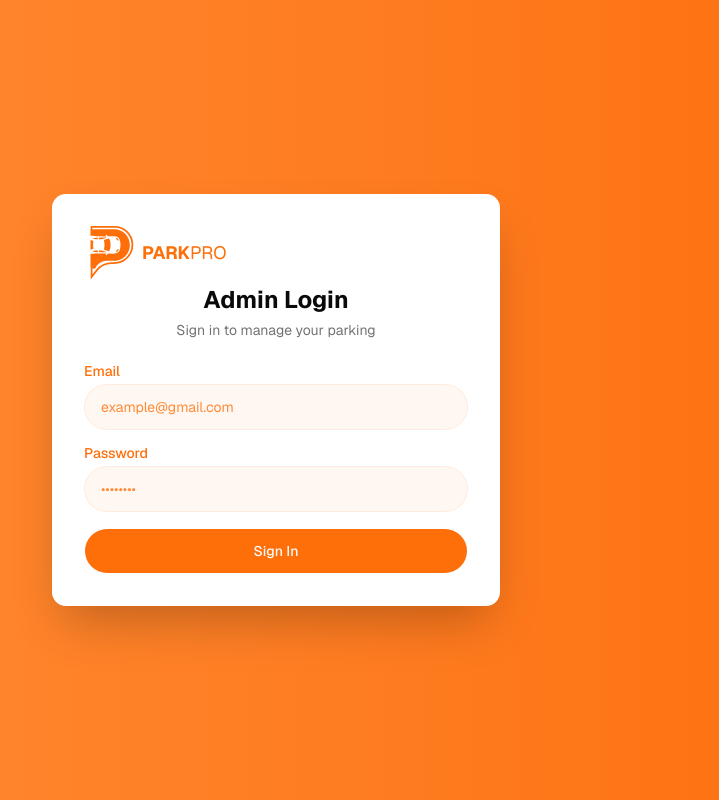
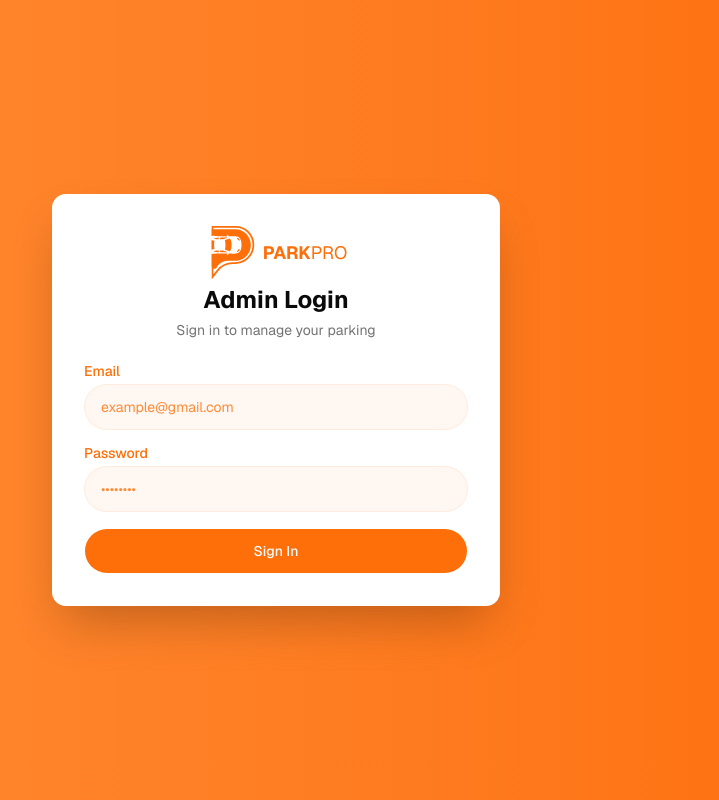
Before and after one commit to Faizybroski/Park-Pro, a Next.js app: page /login in a window 1280 px wide. Shown: the whole page, without its empty margins (364-1083 px from the left). Built offline with nearby package versions, Linux system fonts and the light colour scheme; no server answers.

Commit message:
Login page logo

```diff
--- a/src/app/(admin)/login/page.tsx
+++ b/src/app/(admin)/login/page.tsx
@@ -194,14 +194,14 @@ export default function AdminLoginPage() {
   return (
     <div className="min-h-screen flex items-center justify-center bg-linear-to-r from-primary-light to-primary px-4">
       <Card className="w-full max-w-md shadow-2xl p-8">
-        <CardHeader className="text-center p-0 mb-2">
+        <CardHeader className="text-center p-0 mb-2 flex flex-col items-center">
           {/* <Link
             href="/"
             className="w-14 h-14 rounded-xl flex items-center justify-center text-white font-bold text-xl mx-auto mb-4 bg-[linear-gradient(135deg,var(--primary-dark,#142a45)_0%,var(--primary-light,#2d5f8b)_100%)]"
           >
             PP
           </Link> */}
-          <Link href="/" className="flex items-center gap-2">
+          <Link href="/" className="flex items-center justify-center gap-2 w-fit">
             <Image src="/logo.svg" alt="Logo" width={50} height={50} />
             <p className="flex items-center text-lg text-primary uppercase leading-none">
               <span className="font-bold">Park</span>
```
